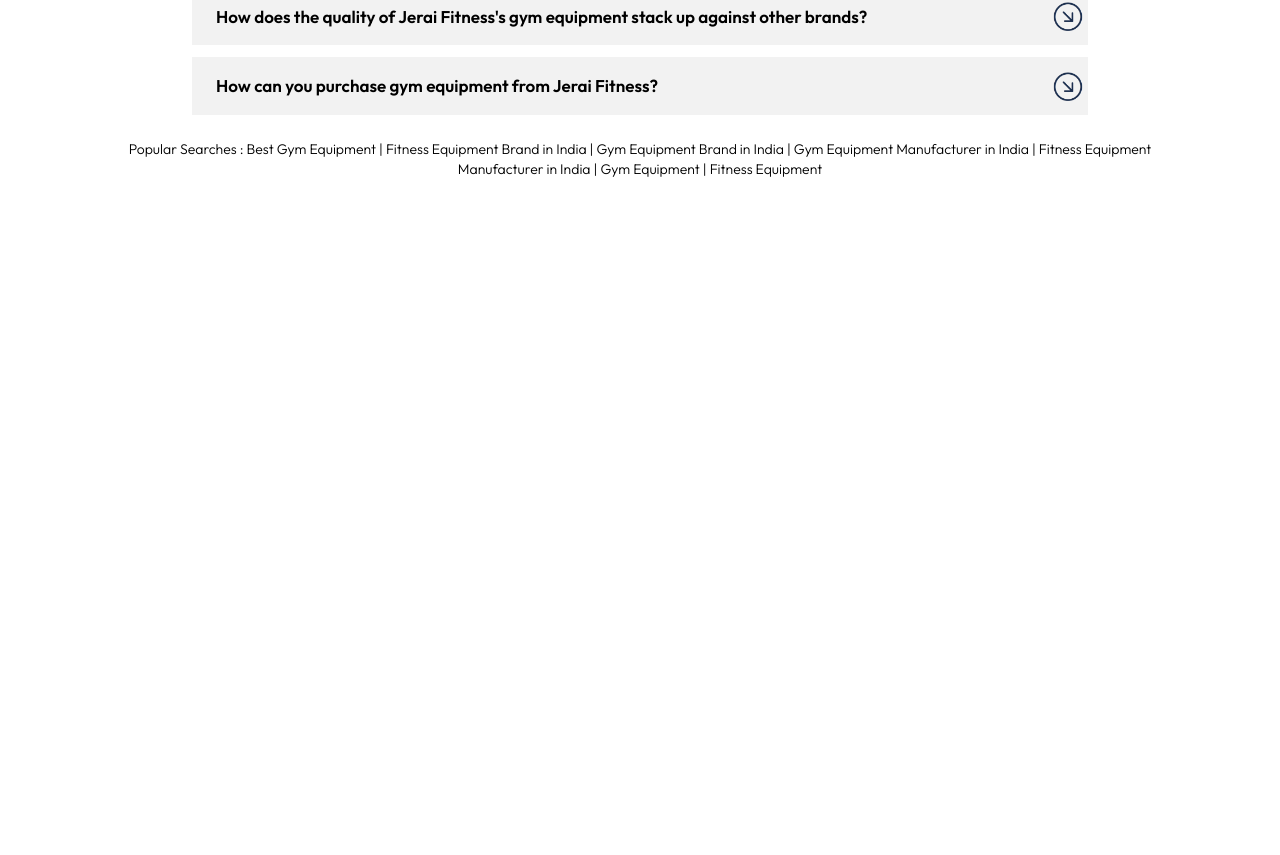
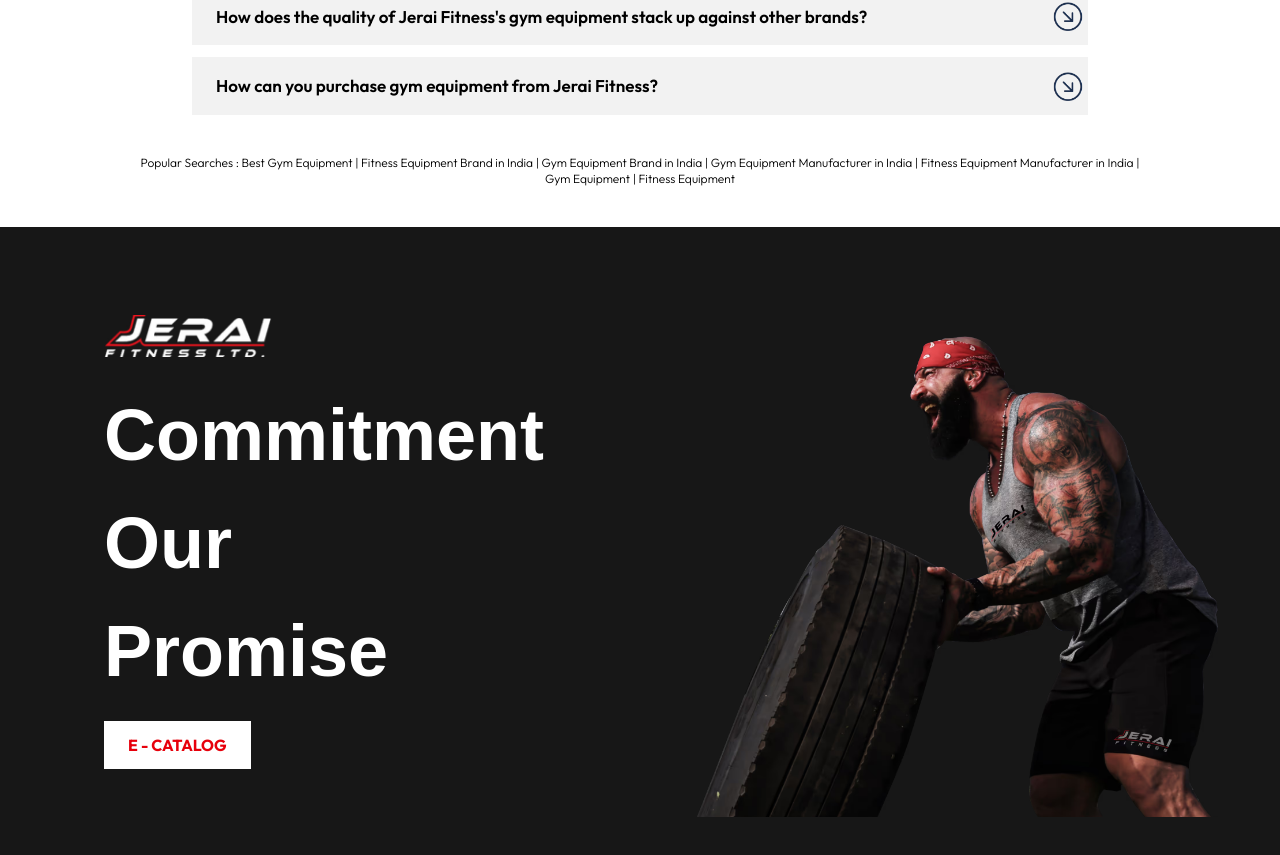
Before and after one commit to pradyumn8/Jeraifitness, a React (Vite) app: page / in a window 1280 px wide. Shown: the part 8926-9781 px from the top of the page. Before the commit the page ends 9105 px from the top, so only its background shows below. Built offline with nearby package versions, Linux system fonts and the light colour scheme; a web font is replaced by a local one.

Commit message:
complete responsive Catlog section

```diff
--- a/src/App.jsx
+++ b/src/App.jsx
@@ -15,6 +15,7 @@
 import ImageGallery from './components/ImageGallery'
 import Brand from './components/Brand'
 import FAQSection from './components/FAQSection'
+import Catlog from './components/Catlog'
 
 function App() {
   const [themeMode, setThemeMode] = useState('light')
@@ -62,6 +63,7 @@
       <ImageGallery/>
       <Brand/>
       <FAQSection/>
+      <Catlog/>
     </ThemeProvider>
   )
 }
--- a/src/assets/assets.js
+++ b/src/assets/assets.js
@@ -49,6 +49,7 @@
 import SQFT from '../assets/SQFT.avif'
 import arrow_down from '../assets/arrow_down.png'
 import arrow_up from '../assets/arrow_up.png'
+import catalogImage from '../assets/catalogImage.avif'
 
 
 export const assets = {
@@ -102,5 +103,6 @@
     SQFT,
     events,
     arrow_up,
-    arrow_down
+    arrow_down,
+    catalogImage
 }
--- /dev/null
+++ b/src/components/Catlog.jsx
@@ -0,0 +1,41 @@
+import React from 'react';
+import { assets } from '../assets/assets';
+
+const Catlog = () => {
+    return (
+        <div className="w-full px-6 py-10 flex flex-col lg:flex-row items-center justify-between bg-neutral-900 dark:bg-zinc-900">
+
+            {/* Left Section */}
+   <div className="lg:w-1/2 w-full mb-8 px-4 lg:px-20 lg:mb-0 text-center lg:text-left">
+  <img
+    src={assets.logo}
+    alt="Logo"
+    className="w-42 mx-auto lg:mx-0 mb-6"
+  />
+
+  <h1 className="text-3xl sm:text-4xl md:text-5xl lg:text-7xl font-bold text-white dark:text-gray-200 mb-4 w-full lg:w-[70%] mx-auto lg:mx-0 leading-normal">
+    Commitment <br />
+    Our <br />
+    Promise
+  </h1>
+
+  <button className="bg-white text-red-600  text-sm sm:text-base px-4 sm:px-6 py-2 sm:py-3 transition hover:bg-black hover:text-white dark:bg-gray-300 dark:text-black dark:hover:bg-black dark:hover:text-white uppercase font-bold cursor-pointer">
+    E - CATALOG
+  </button>
+</div>
+
+
+            {/* Right Section */}
+<div className="lg:w-1/2 w-full flex justify-center overflow-hidden">
+  <img
+    src={assets.catalogImage}
+    alt="Catalog"
+    className="w-full h-[400px] lg:h-[550px] object-cover scale-125 translate-y-10 transition-transform duration-500"
+  />
+</div>
+
+        </div>
+    );
+};
+
+export default Catlog;
--- a/src/components/FAQSection.jsx
+++ b/src/components/FAQSection.jsx
@@ -79,8 +79,8 @@
       ))}
 
       {/* Popular Searches */}
-      <div className="w-[80%] mx-auto mt-6 text-center text-sm text-black dark:text-gray-500 font-light">
-        <span className="text-black  dark:text-gray-500 font-light">Popular Searches :</span>{' '}
+      <div className="w-[80%] mx-auto my-10 text-center text-xs text-black dark:text-gray-500 font-light">
+        <span className="text-black  dark:text-gray-500 font-mono">Popular Searches :</span>{' '}
         {popularSearches.map((term, i) => (
           <span key={i}>
             {term}
```
Also changed, not shown: src/assets/catalogImage.avif (renamed from src/assets/towerMan.avif).
